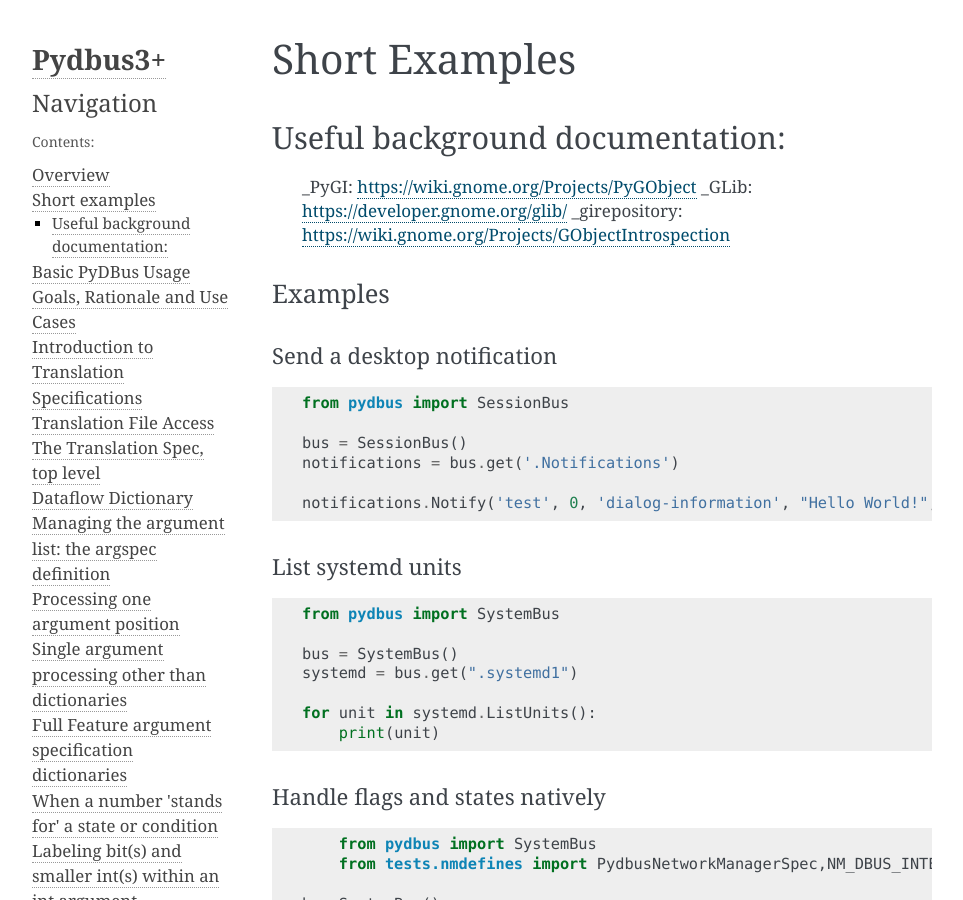
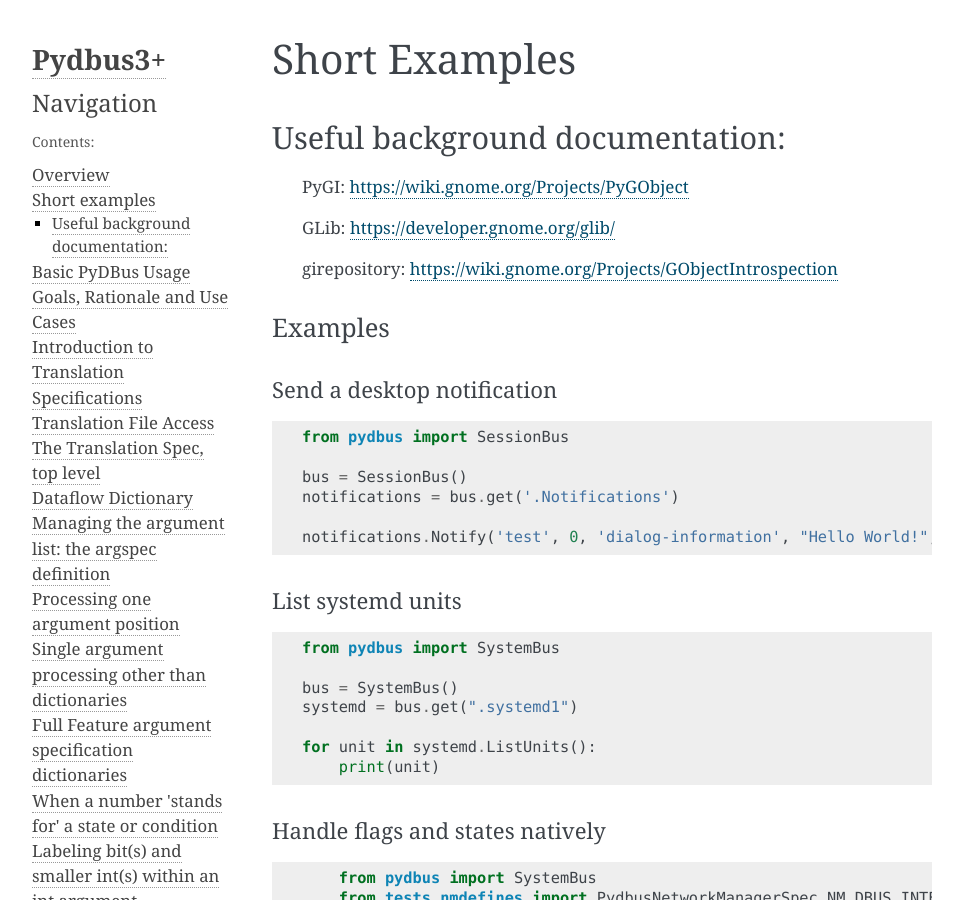
Before and after one commit to LEW21/pydbus, a Sphinx documentation site: the page built from docs/shortexamples.rst, in a window 1280 px wide and 900 px high. Shown: the whole window, without its empty margins (148-1111 px from the left). Built offline with Sphinx 7.4.7, drawn with Linux system fonts in a browser that asks for light colours.

Commit message:
Doc patches

```diff
--- a/README.rst
+++ b/README.rst
@@ -34,7 +34,7 @@
 
 .. code-block:: python
 
-    NetworkManager._state.rollback == 10
+    NetworkManager._state.rollback_timeout == 10
 
 Documentation: http://pydbus.readthedocs.io/en/latest
 
--- a/docs/index.rst
+++ b/docs/index.rst
@@ -3,8 +3,8 @@
    You can adapt this file completely to your liking, but it should at least
    contain the root `toctree` directive.
 
-Welcome to Pydbus3+'s documentation!
-====================================
+Pydbus3 Documentation
+=====================
 
 .. toctree::
    :maxdepth: 2
@@ -36,3 +36,4 @@
 * :ref:`genindex`
 * :ref:`modindex`
 * :ref:`search`
+* :role:`Project Source <https://github.com/hcoin/pydbus>`
--- a/docs/shortexamples.rst
+++ b/docs/shortexamples.rst
@@ -7,9 +7,11 @@
 Useful background documentation:
 ---------------------------------
 
-  _PyGI: https://wiki.gnome.org/Projects/PyGObject
-  _GLib: https://developer.gnome.org/glib/
-  _girepository: https://wiki.gnome.org/Projects/GObjectIntrospection
+  PyGI: https://wiki.gnome.org/Projects/PyGObject
+
+  GLib: https://developer.gnome.org/glib/
+
+  girepository: https://wiki.gnome.org/Projects/GObjectIntrospection
 
 
 Examples
```
